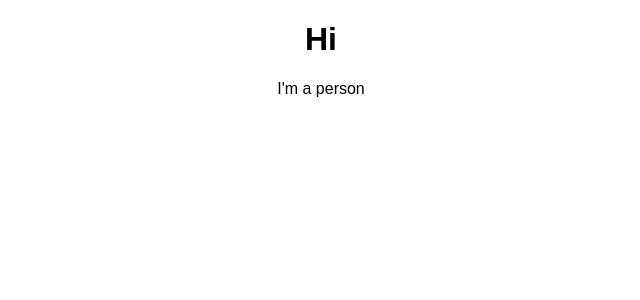
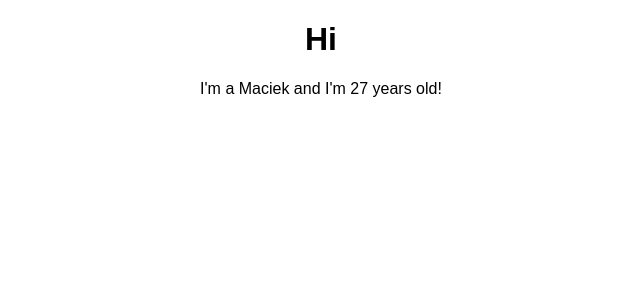
Before and after one commit to lofix/react-intro, a React (Create React App) app: page / in a window 1280 px wide. Shown: the top 300 px of the page, without its empty margins (319-959 px from the left). Built offline with nearby package versions, Linux system fonts and the light colour scheme.

Commit message:
add first props

```diff
--- a/src/App.js
+++ b/src/App.js
@@ -6,7 +6,7 @@ class App extends Component {
     return (
       <div className="App">
         <h1>Hi</h1>
-        <Person />
+        <Person name="Maciek" age="27"/>
       </div>
     );
     // return React.createElement('div', {className: 'App'}, React.createElement('h1', null, "Hi"));
--- a/src/Person/Person.js
+++ b/src/Person/Person.js
@@ -1,6 +1,8 @@
-import React from 'react';
-const person = () => {
-  return <p>I'm a person</p>
+import React, {Component} from 'react';
+class person extends Component {
+  render(){
+    return <p>I'm a {this.props.name} and I'm {this.props.age} years old!</p>;
+  }
 }
 
 export default person;
```
